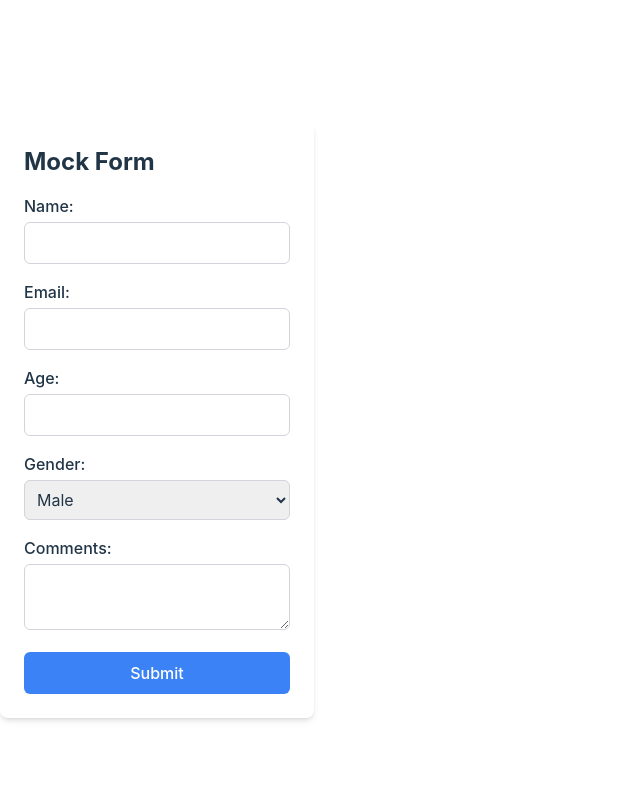
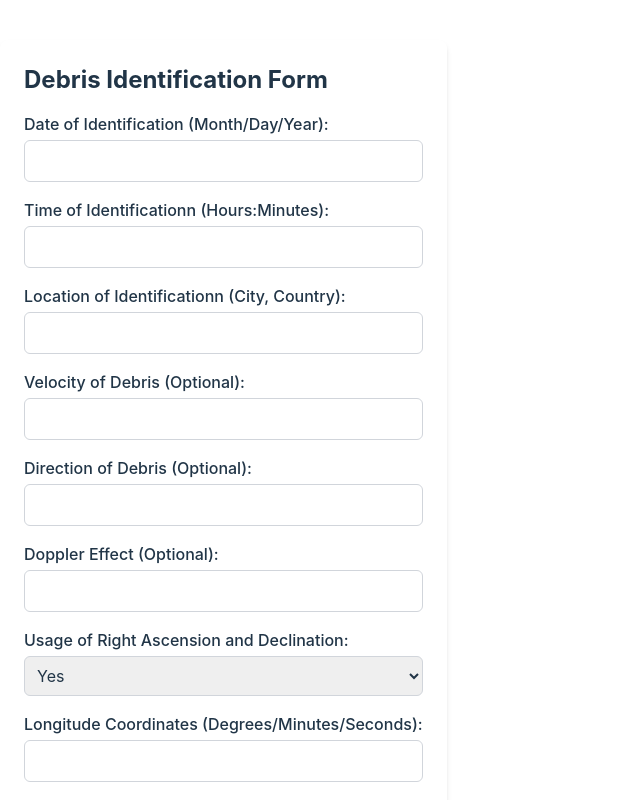
Before and after one commit to Jynxae/JSCHack, a React (Vite) app in the folder debris-tracker/: page /input-form in a window 1280 px wide. Shown: the top 800 px of the page, without its empty margins (0-640 px from the left). Built offline with nearby package versions, Linux system fonts and the light colour scheme.

Commit message:
Updated InputForm

```diff
--- a/debris-tracker/src/pages/InputForm.jsx
+++ b/debris-tracker/src/pages/InputForm.jsx
@@ -2,10 +2,17 @@ import React, { useState } from "react";
 
 function InputForm() {
   const [formData, setFormData] = useState({
-    name: "",
-    email: "",
-    age: "",
-    gender: "male",
+    date: "",
+    time: "",
+    location: "",
+    velocity: "",
+    direction: "",
+    doppler: "",
+    method: "Yes",
+    longitude: "",
+    latitude: "",
+    angle: "",
+    azimuth: "",
     comments: "",
   });
 
@@ -22,66 +29,171 @@ function InputForm() {
 
   return (
     <div className="max-w-md mx-auto mt-10 p-6 bg-white rounded-lg shadow-md">
-      <h2 className="text-2xl font-bold mb-4">Mock Form</h2>
+      <h2 className="text-2xl font-bold mb-4">Debris Identification Form</h2>
       <form onSubmit={handleSubmit} className="space-y-4">
         <div>
-          <label htmlFor="name" className="block font-medium mb-1">
-            Name:
+          <label htmlFor="date" className="block font-medium mb-1">
+            Date of Identification (Month/Day/Year):
           </label>
           <input
             type="text"
-            id="name"
-            name="name"
-            value={formData.name}
+            id="date"
+            name="date"
+            value={formData.date}
             onChange={handleChange}
             required
             className="w-full p-2 border border-gray-300 rounded-md focus:outline-none focus:ring-2 focus:ring-blue-500"
           />
         </div>
         <div>
-          <label htmlFor="email" className="block font-medium mb-1">
-            Email:
+          <label htmlFor="time" className="block font-medium mb-1">
+            Time of Identificationn (Hours:Minutes):
           </label>
           <input
-            type="email"
-            id="email"
-            name="email"
-            value={formData.email}
+            type="text"
+            id="time"
+            name="time"
+            value={formData.time}
             onChange={handleChange}
             required
             className="w-full p-2 border border-gray-300 rounded-md focus:outline-none focus:ring-2 focus:ring-blue-500"
           />
         </div>
         <div>
-          <label htmlFor="age" className="block font-medium mb-1">
-            Age:
+          <label htmlFor="location" className="block font-medium mb-1">
+            Location of Identificationn (City, Country):
           </label>
           <input
-            type="number"
-            id="age"
-            name="age"
-            value={formData.age}
+            type="text"
+            id="location"
+            name="location"
+            value={formData.location}
             onChange={handleChange}
             required
             className="w-full p-2 border border-gray-300 rounded-md focus:outline-none focus:ring-2 focus:ring-blue-500"
           />
         </div>
         <div>
-          <label htmlFor="gender" className="block font-medium mb-1">
-            Gender:
+          <label htmlFor="velocity" className="block font-medium mb-1">
+            Velocity of Debris (Optional):
+          </label>
+          <input
+            type="text"
+            id="velocity"
+            name="velocity"
+            value={formData.velocity}
+            onChange={handleChange}
+            required
+            className="w-full p-2 border border-gray-300 rounded-md focus:outline-none focus:ring-2 focus:ring-blue-500"
+          />
+        </div>
+        <div>
+          <label htmlFor="direction" className="block font-medium mb-1">
+            Direction of Debris (Optional):
+          </label>
+          <input
+            type="text"
+            id="direction"
+            name="direction"
+            value={formData.direction}
+            onChange={handleChange}
+            required
+            className="w-full p-2 border border-gray-300 rounded-md focus:outline-none focus:ring-2 focus:ring-blue-500"
+          />
+        </div>
+        <div>
+          <label htmlFor="doppler" className="block font-medium mb-1">
+            Doppler Effect (Optional):
+          </label>
+          <input
+            type="text"
+            id="doppler"
+            name="doppler"
+            value={formData.doppler}
+            onChange={handleChange}
+            required
+            className="w-full p-2 border border-gray-300 rounded-md focus:outline-none focus:ring-2 focus:ring-blue-500"
+          />
+        </div>
+        <div>
+          <label htmlFor="method" className="block font-medium mb-1">
+            Usage of Right Ascension and Declination:
           </label>
           <select
-            id="gender"
-            name="gender"
-            value={formData.gender}
+            id="method"
+            name="method"
+            value={formData.method}
             onChange={handleChange}
             className="w-full p-2 border border-gray-300 rounded-md focus:outline-none focus:ring-2 focus:ring-blue-500"
           >
-            <option value="male">Male</option>
-            <option value="female">Female</option>
-            <option value="other">Other</option>
+            <option value="Yes">Yes</option>
+            <option value="No">No</option>
           </select>
         </div>
+        {formData.method === "Yes" && (
+        <div>
+          <label htmlFor="longitude" className="block font-medium mb-1">
+            Longitude Coordinates (Degrees/Minutes/Seconds):
+          </label>
+          <input
+            type="text"
+            id="longitude"
+            name="longitude"
+            value={formData.longitude}
+            onChange={handleChange}
+            required
+            className="w-full p-2 border border-gray-300 rounded-md focus:outline-none focus:ring-2 focus:ring-blue-500"
+          />
+        </div>
+        )}
+        {formData.method === "Yes" && (
+        <div>
+          <label htmlFor="latitude" className="block font-medium mb-1">
+            Latitude (Degrees/Minutes/Seconds):
+          </label>
+          <input
+            type="text"
+            id="latitude"
+            name="latitude"
+            value={formData.latitude}
+            onChange={handleChange}
+            required
+            className="w-full p-2 border border-gray-300 rounded-md focus:outline-none focus:ring-2 focus:ring-blue-500"
+          />
+        </div>
+        )}
+        {formData.method === "No" && (
+        <div>
+          <label htmlFor="angle" className="block font-medium mb-1">
+            Angle Above Horizon (0-Horizontal, 90-Directly Overhead):
+          </label>
+          <input
+            type="text"
+            id="angle"
+            name="angle"
+            value={formData.angle}
+            onChange={handleChange}
+            required
+            className="w-full p-2 border border-gray-300 rounded-md focus:outline-none focus:ring-2 focus:ring-blue-500"
+          />
+        </div>
+        )}
+        {formData.method === "No" && (
+        <div>
+          <label htmlFor="azimuth" className="block font-medium mb-1">
+            Azimuth Compass Direction in Degrees (0-N, 90-E, 180S, 270W):
+          </label>
+          <input
+            type="text"
+            id="azimuth"
+            name="azimuth"
+            value={formData.azimuth}
+            onChange={handleChange}
+            required
+            className="w-full p-2 border border-gray-300 rounded-md focus:outline-none focus:ring-2 focus:ring-blue-500"
+          />
+        </div>
+        )}
         <div>
           <label htmlFor="comments" className="block font-medium mb-1">
             Comments:
```
